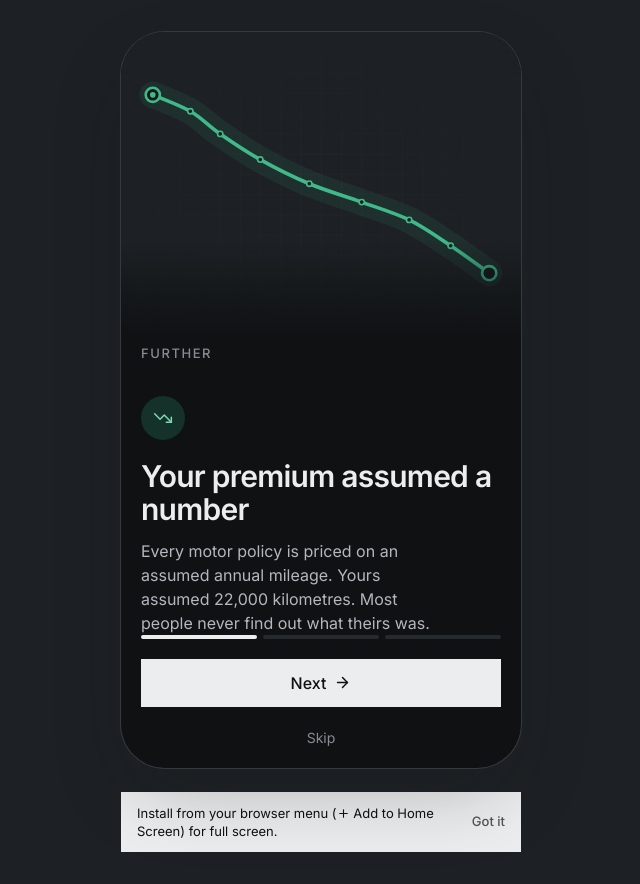
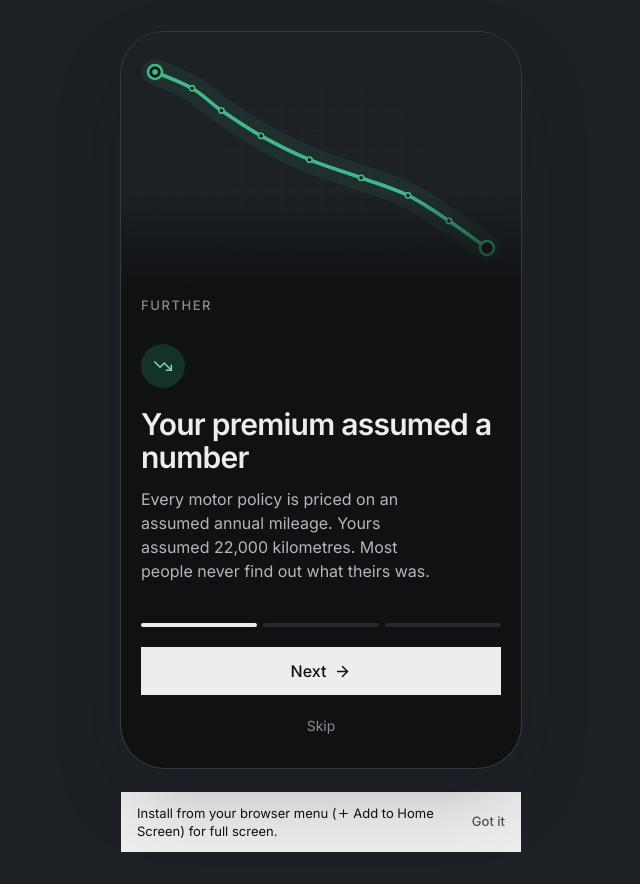
Before and after one commit to WesleyNaude/further-insurtech, a React (Vite) app: page /welcome in a window 1280 px wide. Shown: the whole page, without its empty margins (319-959 px from the left). Built offline with nearby package versions, Linux system fonts and the light colour scheme.

Commit message:
Fix welcome layout so the footer anchors instead of overlapping body copy
Co-Authored-By: Claude Opus 5 <noreply@anthropic.com>

```diff
--- a/src/routes/__root.tsx
+++ b/src/routes/__root.tsx
@@ -64,6 +64,7 @@ function Shell() {
             animate={{ opacity: 1 }}
             exit={{ opacity: 0 }}
             transition={{ duration: 0.14, ease: 'linear' }}
+            className="flex min-h-full flex-col"
           >
             <Outlet />
           </motion.div>
--- a/src/routes/welcome.tsx
+++ b/src/routes/welcome.tsx
@@ -47,8 +47,8 @@ function Welcome() {
   }
 
   return (
-    <main className="mx-auto flex h-full w-full max-w-md flex-col">
-      <div className="relative h-[38dvh] shrink-0 bg-sunken">
+    <main className="mx-auto flex w-full max-w-md flex-1 flex-col">
+      <div className="relative h-[clamp(200px,32dvh,300px)] shrink-0 bg-sunken">
         <RouteFigure
           path={corridor.path}
           corridor={corridor.path}
@@ -58,12 +58,12 @@ function Welcome() {
         <div className="absolute inset-x-0 bottom-0 h-24 bg-gradient-to-t from-paper to-transparent" />
       </div>
 
-      <div className="gutter flex flex-1 flex-col pt-2">
+      <div className="gutter flex flex-1 flex-col pt-2 pb-6">
         <p className="text-[13px] font-medium uppercase tracking-[0.12em] text-ink-faint">
           Further
         </p>
 
-        <div className="mt-8 flex-1">
+        <div className="mt-7 flex-1">
           <AnimatePresence mode="wait">
             <motion.div
               key={step}
@@ -93,7 +93,7 @@ function Welcome() {
           </AnimatePresence>
         </div>
 
-        <div className="safe-bottom pb-8">
+        <div className="safe-bottom mt-8 shrink-0">
           <div className="mb-5 flex gap-1.5">
             {STEPS.map((_, i) => (
               <span
```
